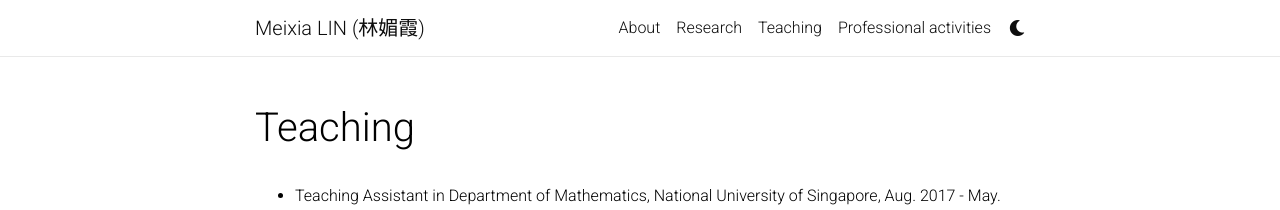
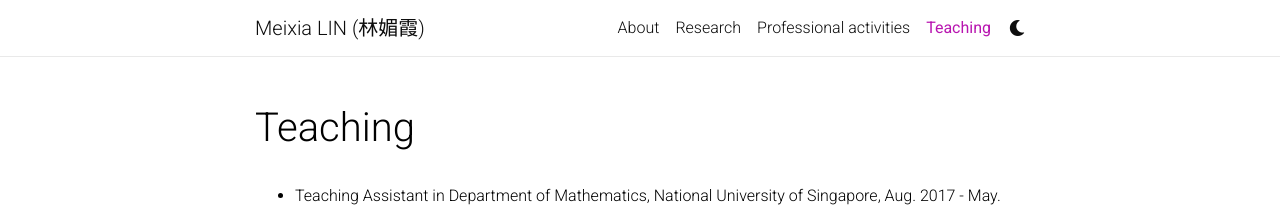
Before and after one commit to linmeixia/linmeixia.github.io, a Jekyll site: the page built from _pages/teaching.md, in a window 1280 px wide. Shown: the top 210 px of the page. Built offline with Jekyll 4.4.1, drawn with Linux system fonts in a browser that asks for light colours; nearby versions of some CDN libraries; comment, search, counter and statistics services are not loaded; a style sheet for code colours, icons or effects is not loaded.

Commit message:
Update header.html

```diff
--- a/_includes/header.html
+++ b/_includes/header.html
@@ -42,33 +42,40 @@
             </a>
           </li>
           {% endif %}
-          <!-- Research -->
-          <li class="nav-item {% if page.title == 'research' %}active{% endif %}">
-            <a class="nav-link" href="{{ Research.url | relative_url }}">
-              Research
-              {% if page.title == "research" %}
+          <!-- Other pages -->
+          {% assign sorted_pages = site.pages | sort: "mysort" %}
+          {% for p in sorted_pages %}
+          {% if p.nav and p.autogen == nil %}
+          {% if p.dropdown %}
+          <li class="nav-item dropdown {% if page.title == p.title %}active{% endif %}">
+              <a class="nav-link dropdown-toggle" href="#" id="navbarDropdown" role="button" data-toggle="dropdown" aria-haspopup="true" aria-expanded="false">
+                {{ p.title }}
+                {% if page.title == p.title %}
                 <span class="sr-only">(current)</span>
+                {% endif %}
+              </a>
+              <div class="dropdown-menu dropdown-menu-right" aria-labelledby="navbarDropdown">
+              {% for child in p.children %}
+              {% if child.title == 'divider' %}
+                <div class="dropdown-divider"></div>
+              {% else %}
+                <a class="dropdown-item" href="{{ child.permalink | relative_url }}">{{ child.title }}</a>
               {% endif %}
-            </a>
+              {% endfor %}
+              </div>
           </li>
-          <!-- Teaching -->
-          <li class="nav-item {% if page.title == 'teaching' %}active{% endif %}">
-            <a class="nav-link" href="{{ '/' | relative_url }}">
-              Teaching
-              {% if page.title == "teaching" %}
+          {% else %}
+          <li class="nav-item {% if page.title == p.title %}active{% endif %}">
+              <a class="nav-link" href="{{ p.url | relative_url }}">
+                {{ p.title }}
+                {% if page.title == p.title %}
                 <span class="sr-only">(current)</span>
-              {% endif %}
-            </a>
+                {% endif %}
+              </a>
           </li>
-          <!-- Professional activities -->
-          <li class="nav-item {% if page.title == 'activities' %}active{% endif %}">
-            <a class="nav-link" href="{{ '/' | relative_url }}">
-              Professional activities
-              {% if page.title == "activities" %}
-                <span class="sr-only">(current)</span>
-              {% endif %}
-            </a>
-          </li>
+          {% endif %}
+          {% endif %}
+          {% endfor %}
 
           {% if site.enable_darkmode %}
             <div class = "toggle-container">
```
